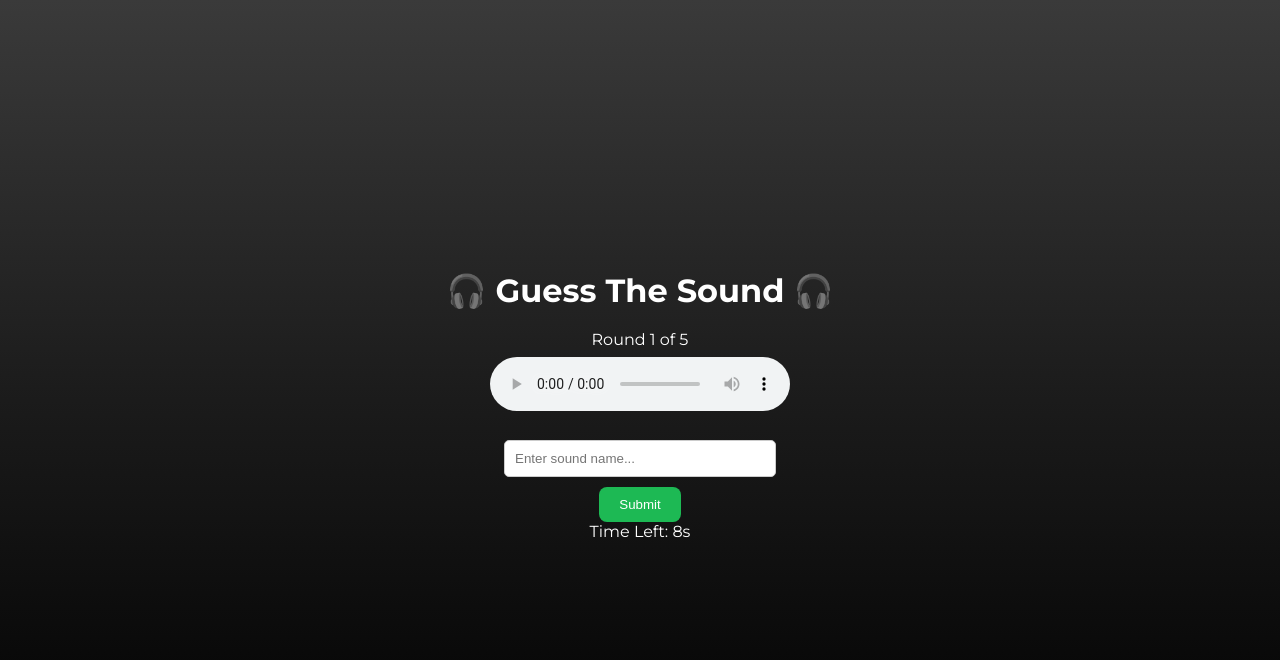
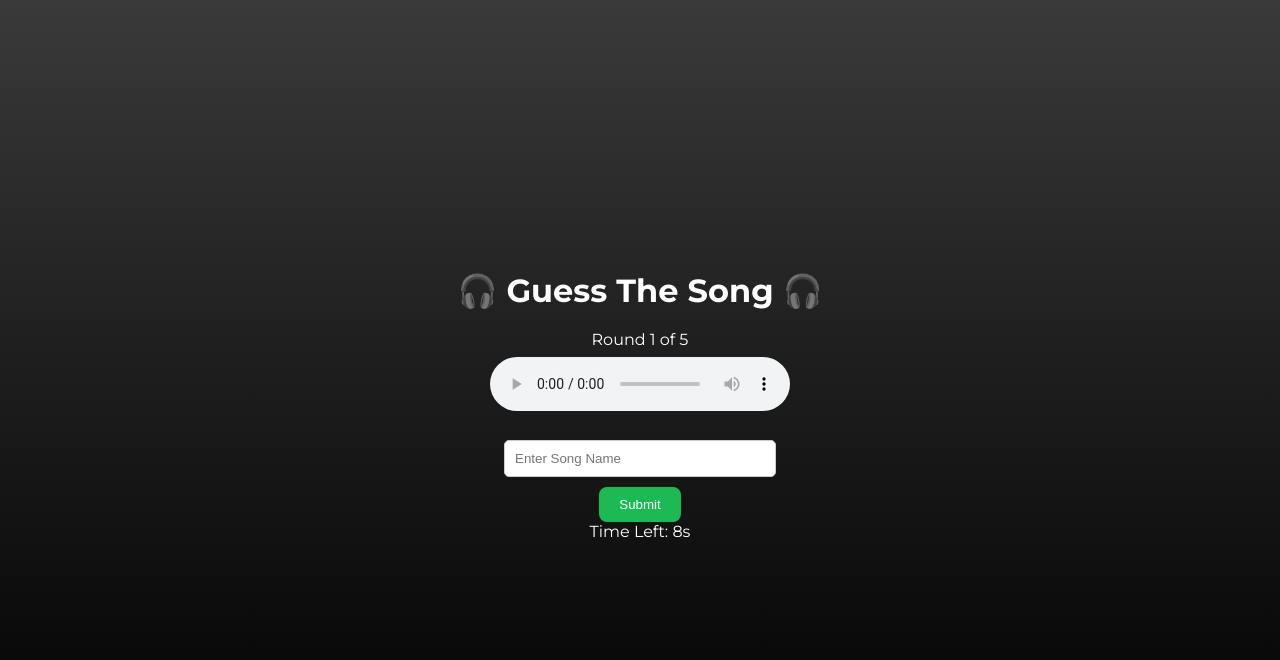
Before and after one commit to PranjaliKolawale/Hackathon, a plain HTML site: page games/game2/audio-game.html in a window 1280 px wide. Both pictures are taken after a click on the button "Play Now". Drawn offline with Linux system fonts and the light colour scheme.

Commit message:
Update audio-game.html

```diff
--- a/games/game2/audio-game.html
+++ b/games/game2/audio-game.html
@@ -11,14 +11,14 @@
 </head>
 </head>
 <body>
-  <h1>🎧 Guess The Sound 🎧</h1>
+  <h1>🎧 Guess The Song 🎧</h1>
   <button id="playButton">Play Now</button>
 
   <div class="game" id="gameArea" style="display: none;">
     <div id="roundInfo"></div>
     <audio id="audioPlayer" controls></audio>
     <br/>
-    <input type="text" id="userGuess" placeholder="Enter sound name..." />
+    <input type="text" id="userGuess" placeholder="Enter Song Name" />
     <br/>
     <button onclick="checkAnswer()">Submit</button>
     <div id="timer">Time Left: 10s</div>
```
